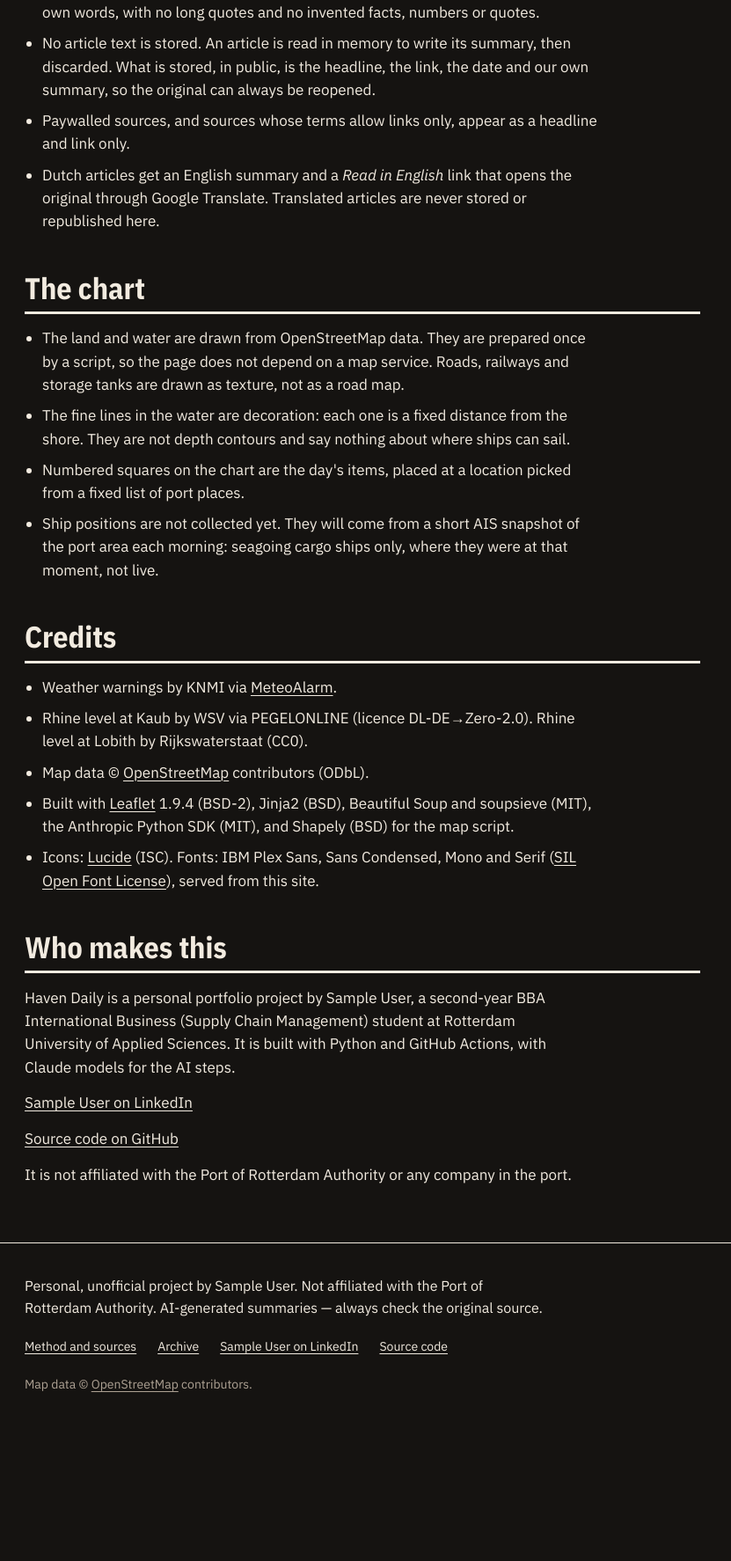
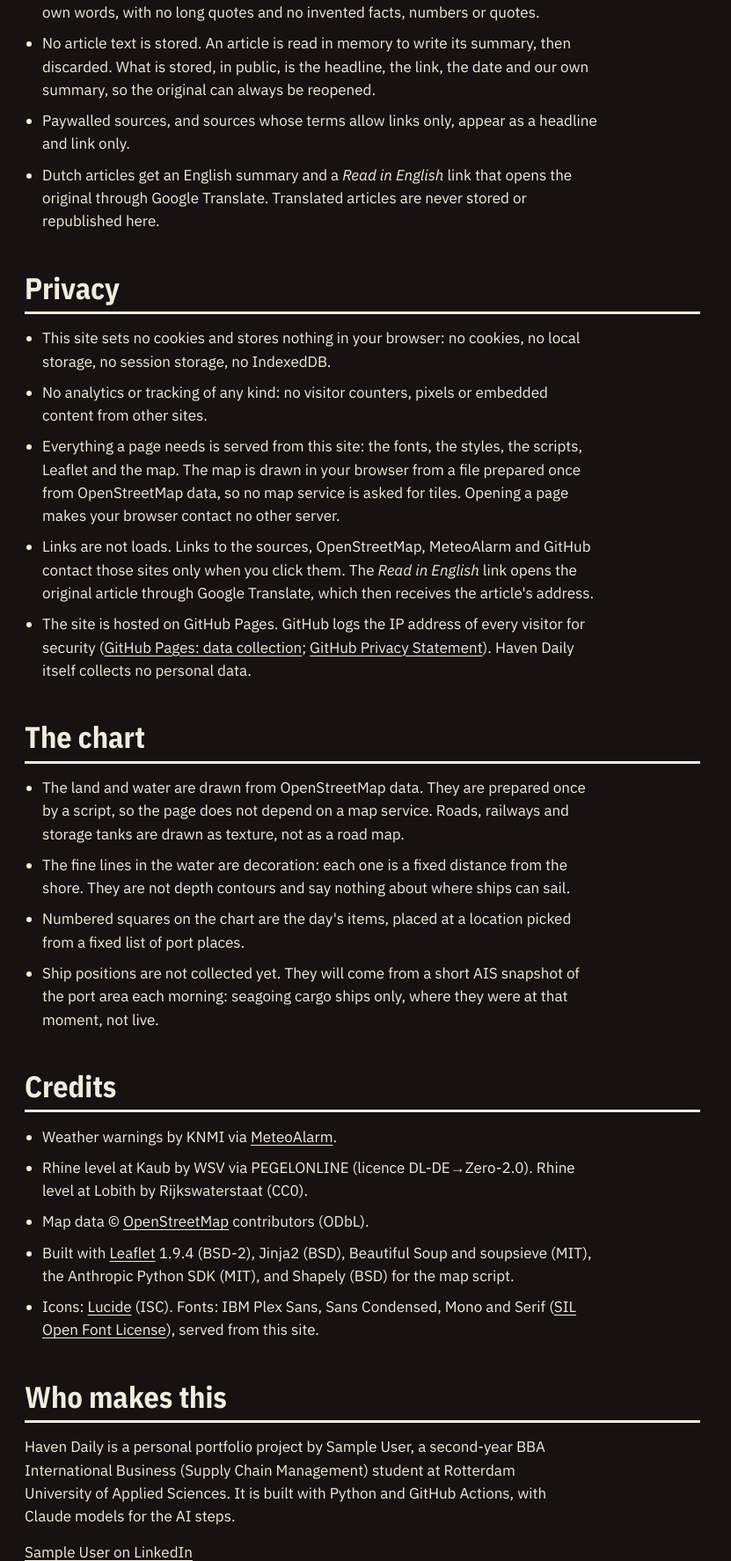
Before and after one commit to leonardoneirotti/haven-daily, a Python web app: template templates/about.html in a window 1280 px wide. Shown: the part 4589-6363 px from the top of the page at 88% size, without its empty margins (0-831 px from the left). Before the commit the page ends 6171 px from the top, so only its background shows below. Run offline with Jinja, Linux system fonts and the light colour scheme; the template is opened without the code that fills it: most values are stand-ins (such as "Sample title", 1, 10 or a date in 2020).

Commit message:
Privacy note in every footer + Privacy section on the Method page (#68)
Co-Authored-By: Claude Opus 5.5 <noreply@anthropic.com>

```diff
--- a/static/style.css
+++ b/static/style.css
@@ -1978,6 +1978,10 @@ td.ais-text {
   font-size: 1rem;
 }
 
+.privacy {
+  max-width: var(--measure);
+}
+
 .footer-links {
   display: flex;
   flex-wrap: wrap;
--- a/templates/about.html
+++ b/templates/about.html
@@ -141,6 +141,17 @@
       </ul>
     </section>
 
+    <section aria-labelledby="privacy">
+      <h2 id="privacy">Privacy</h2>
+      <ul>
+        <li>This site sets no cookies and stores nothing in your browser: no cookies, no local storage, no session storage, no IndexedDB.</li>
+        <li>No analytics or tracking of any kind: no visitor counters, pixels or embedded content from other sites.</li>
+        <li>Everything a page needs is served from this site: the fonts, the styles, the scripts, Leaflet and the map. The map is drawn in your browser from a file prepared once from OpenStreetMap data, so no map service is asked for tiles. Opening a page makes your browser contact no other server.</li>
+        <li>Links are not loads. Links to the sources, OpenStreetMap, MeteoAlarm and GitHub contact those sites only when you click them. The <em>Read in English</em> link opens the original article through Google Translate, which then receives the article's address.</li>
+        <li>The site is hosted on GitHub Pages. GitHub logs the IP address of every visitor for security (<a href="https://docs.github.com/en/pages/getting-started-with-github-pages/what-is-github-pages#data-collection">GitHub Pages: data collection</a>; <a href="https://docs.github.com/en/site-policy/privacy-policies/github-general-privacy-statement">GitHub Privacy Statement</a>). Haven Daily itself collects no personal data.</li>
+      </ul>
+    </section>
+
     <section aria-labelledby="chart">
       <h2 id="chart">The chart</h2>
       <ul>
--- a/templates/base.html
+++ b/templates/base.html
@@ -38,6 +38,7 @@
 <footer class="site-footer">
   <div class="wrap footer-inner">
     <p class="disclaimer">Personal, unofficial project by {{ site.author }}. Not affiliated with the Port of Rotterdam Authority. AI-generated summaries — always check the original source.</p>
+    <p class="privacy">Privacy: no cookies, no tracking, nothing loaded from other sites. The site is hosted on GitHub Pages, which logs visitors' IP addresses for security (<a href="https://docs.github.com/en/site-policy/privacy-policies/github-general-privacy-statement">GitHub Privacy Statement</a>).</p>
     <ul class="footer-links">
       <li><a href="{{ root }}about.html">Method and sources</a></li>
       <li><a href="{{ root }}archive.html">Archive</a></li>
```
